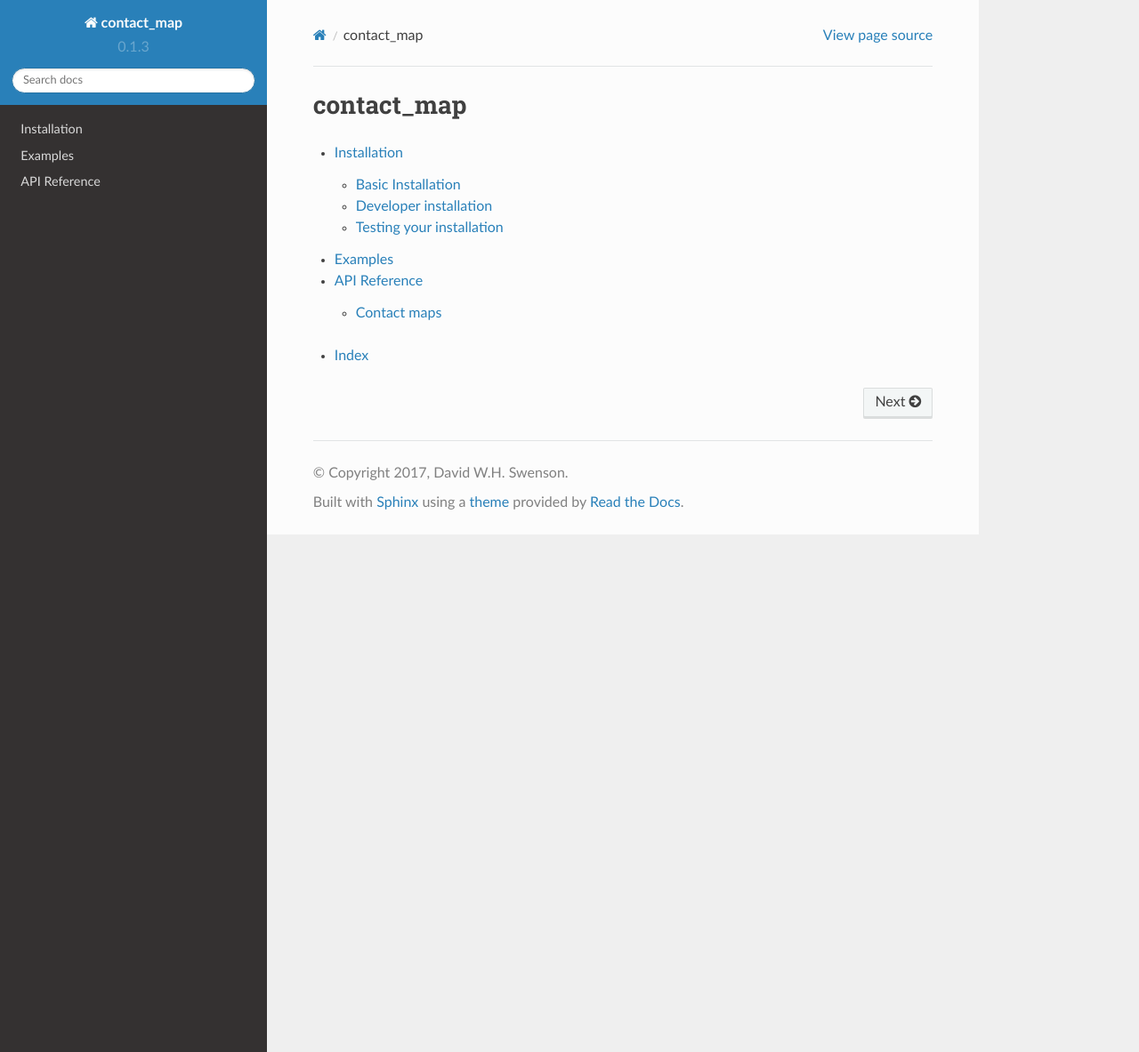
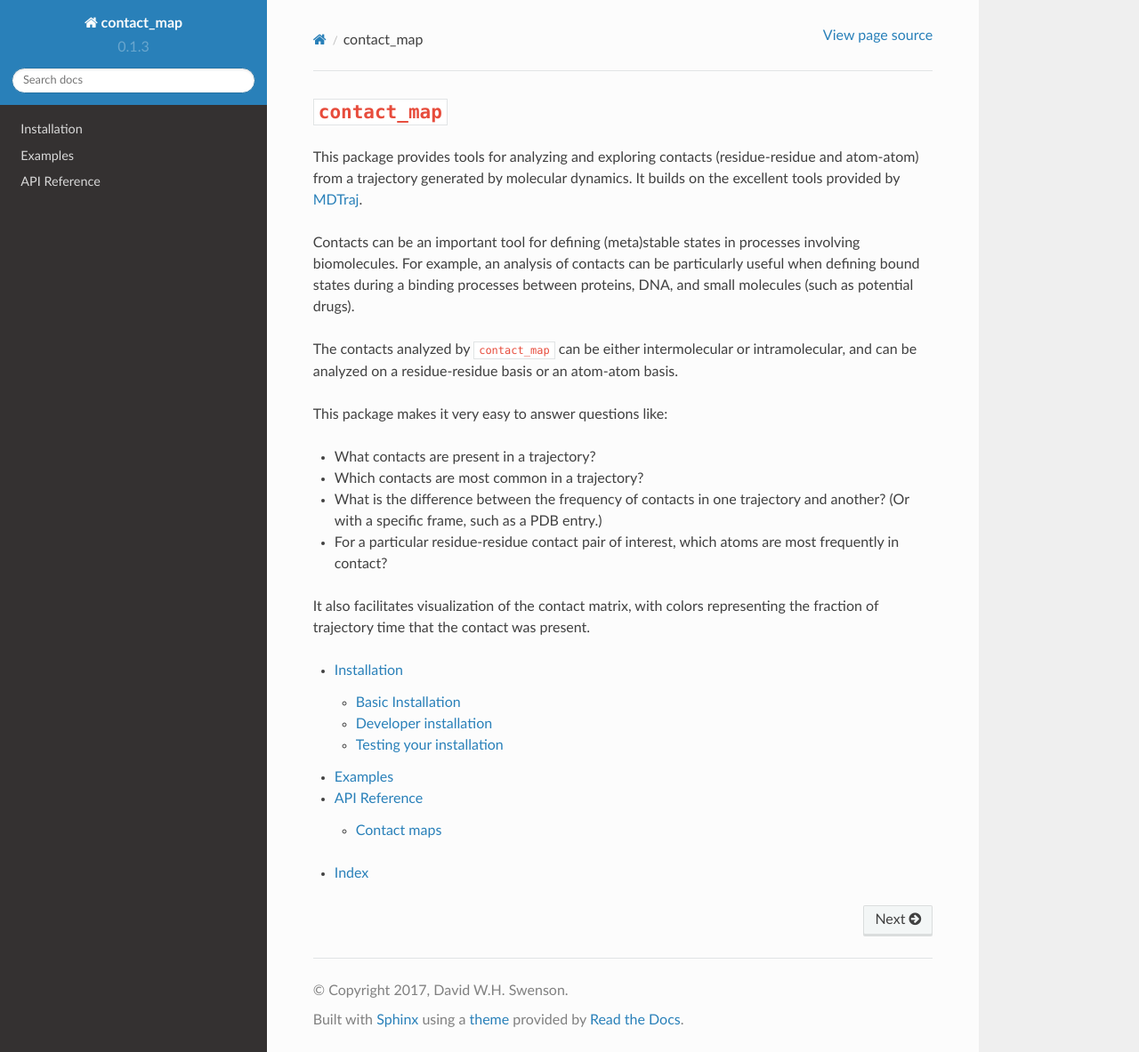
Before and after one commit to dwhswenson/contact_map, a Sphinx documentation site: the page built from docs/index.rst, in a window 1280 px wide and 1183 px high. Shown: the whole window at 89% size. Built offline with Sphinx 7.4.7 and the Read the Docs theme 2.0.0, drawn with Linux system fonts in a browser that asks for light colours.

Commit message:
overview of code (README and docs/index)

```diff
--- a/docs/index.rst
+++ b/docs/index.rst
@@ -5,8 +5,34 @@
 
 .. currentmodule:: contact_map
 
-contact_map
-===========
+``contact_map``
+===============
+
+This package provides tools for analyzing and exploring contacts
+(residue-residue and atom-atom) from a trajectory generated by molecular
+dynamics. It builds on the excellent tools provided by `MDTraj
+<http://mdtraj.org>`_.
+
+Contacts can be an important tool for defining (meta)stable states in
+processes involving biomolecules. For example, an analysis of contacts can
+be particularly useful when defining bound states during a binding processes
+between proteins, DNA, and small molecules (such as potential drugs).
+
+The contacts analyzed by ``contact_map`` can be either intermolecular or
+intramolecular, and can be analyzed on a residue-residue basis or an
+atom-atom basis.
+
+This package makes it very easy to answer questions like:
+
+* What contacts are present in a trajectory?
+* Which contacts are most common in a trajectory?
+* What is the difference between the frequency of contacts in one trajectory
+  and another?  (Or with a specific frame, such as a PDB entry.)
+* For a particular residue-residue contact pair of interest, which atoms are
+  most frequently in contact?
+
+It also facilitates visualization of the contact matrix, with colors
+representing the fraction of trajectory time that the contact was present.
 
 .. toctree::
    :maxdepth: 2
```
Also changed, not shown: README.md (+37 -3 lines).
